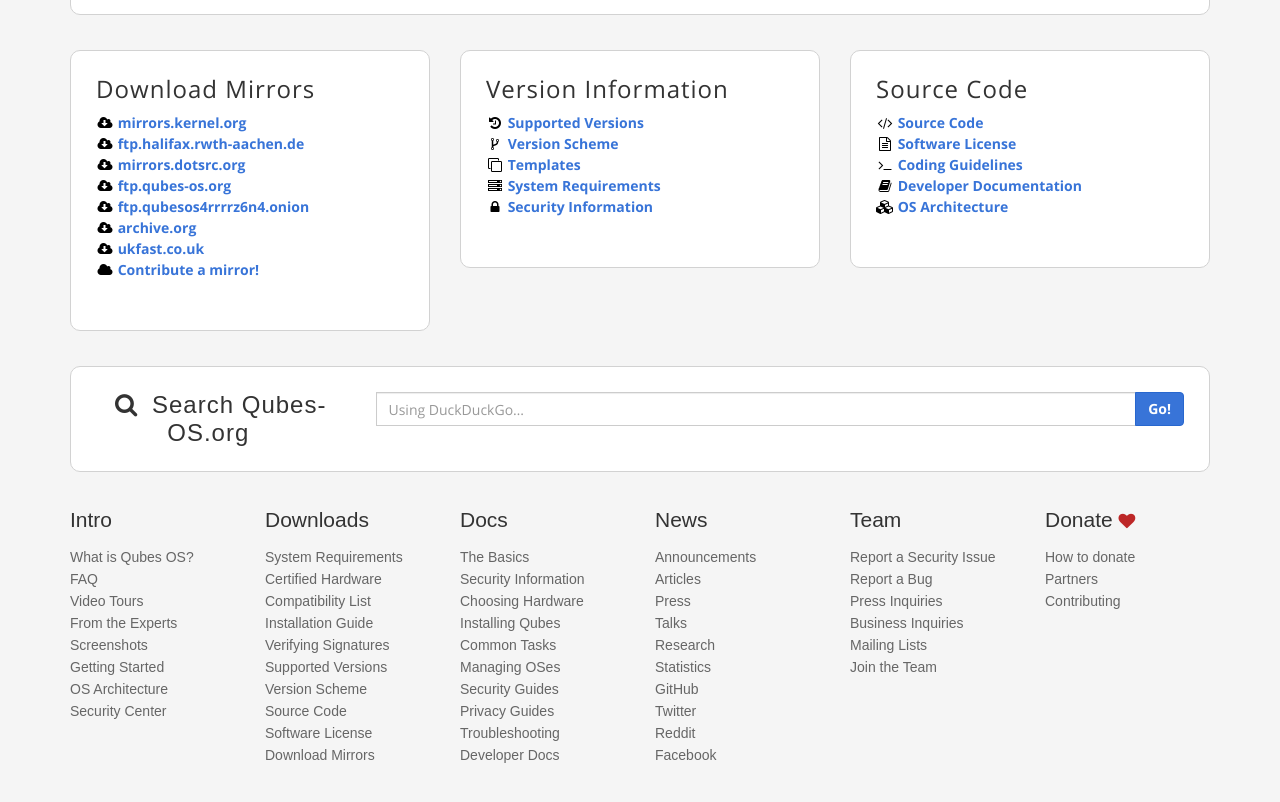
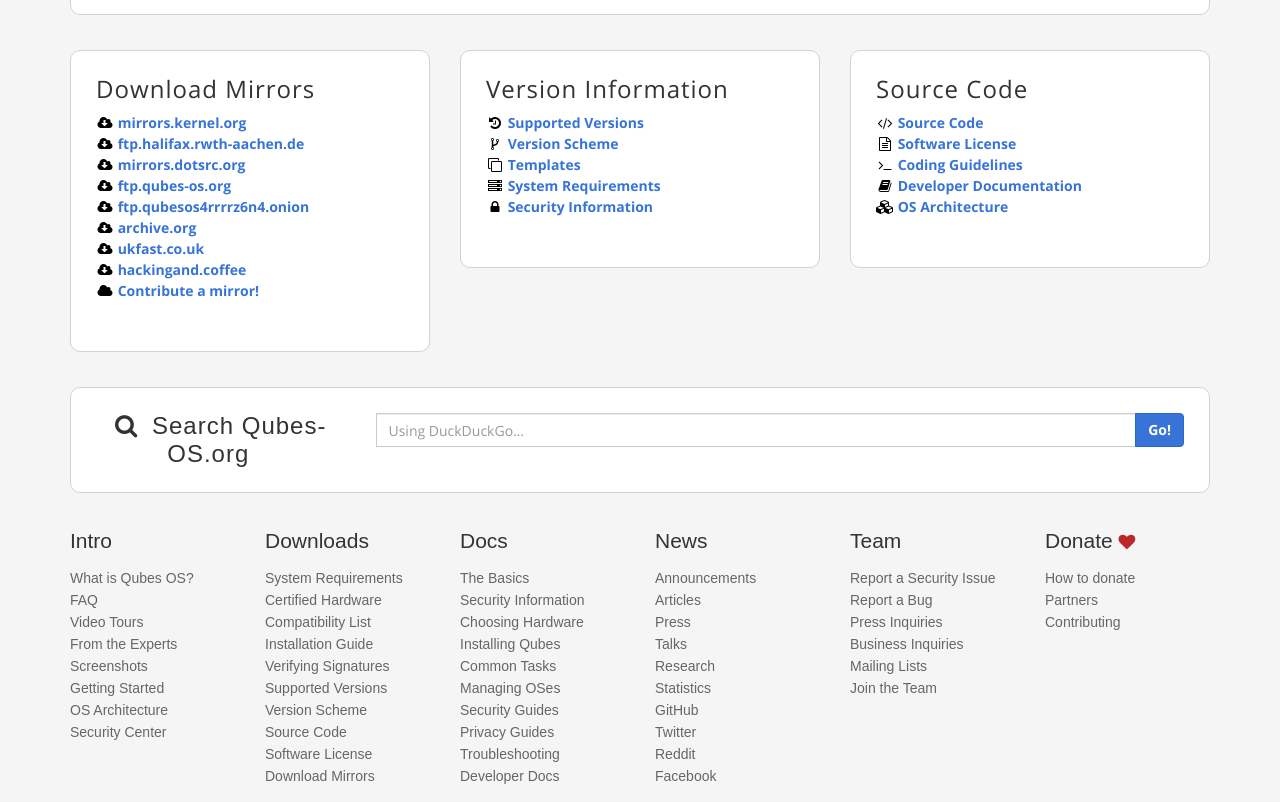
Before and after one commit to QubesOS/qubesos.github.io, a Jekyll site: the page built from pages/downloads.md, in a window 1280 px wide and 900 px high, scrolled down 3070 px, cut to the strip 0-802 px from the top of the window. Built offline with Jekyll 4.4.1, drawn with Linux system fonts in a browser that asks for light colours; some web fonts are replaced.

Commit message:
Add hackingand.coffee mirror

```diff
--- a/pages/downloads.md
+++ b/pages/downloads.md
@@ -163,6 +163,7 @@ redirect_from:
         <li><a href="http://ftp.qubesos4rrrrz6n4.onion/iso/"><i class="fa fa-cloud-download fa-fw black-icon"></i> ftp.qubesos4rrrrz6n4.onion</a></li>
         <li><a href="https://archive.org/download/QubesOS"><i class="fa fa-cloud-download fa-fw black-icon"></i> archive.org</a></li>
         <li><a href="https://mirrors.ukfast.co.uk/sites/qubes-os.org/"><i class="fa fa-cloud-download fa-fw black-icon"></i> ukfast.co.uk</a></li>
+        <li><a href="https://mirror.hackingand.coffee/qubes/"><i class="fa fa-cloud-download fa-fw black-icon"></i> hackingand.coffee</a></li>
         <li><a href="/downloads/mirrors/#instructions-for-mirror-operators"><i class="fa fa-cloud fa-fw black-icon"></i> Contribute a mirror!</a></li>
       </ul>
     </div>
```
